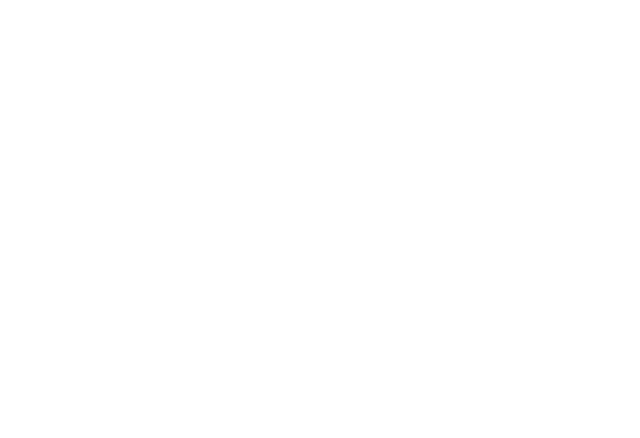
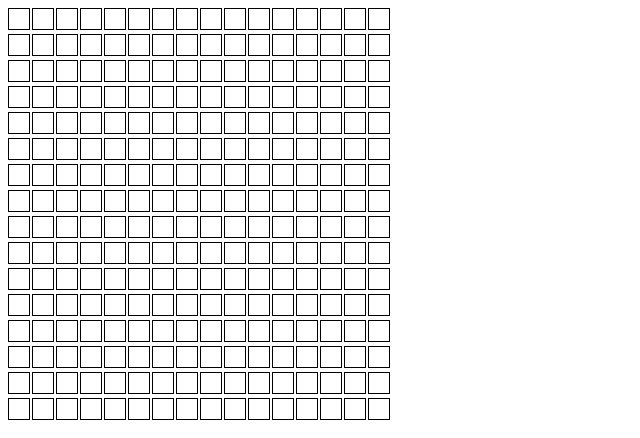
Before and after one commit to shikhar-sharma1703/Web-dev, a plain HTML site: page etch-a-sketch/index.html in a window 1280 px wide. Shown: the whole page, without its empty margins (0-640 px from the left). Drawn offline with Linux system fonts and the light colour scheme.

Commit message:
Created default grid.

```diff
--- /dev/null
+++ b/etch-a-sketch/app.js
@@ -0,0 +1,34 @@
+// Sets important constants and variables
+
+const container = document.getElementById("c");
+let rows = document.getElementsByClassName("gridRow");
+let cells = document.getElementsByClassName("cell");
+
+// Creates a default grid sized 16x16
+function defaultGrid() {
+    makeRows(16);
+    makeColumns(16);
+}
+
+// Takes (rows, columns) input and makes a grid
+function makeRows(rowNum) {
+
+    // Creates rows
+    for (r = 0; r < rowNum; r++) {
+        let row = document.createElement("div");
+        container.appendChild(row).className = "gridRow";
+    };
+};
+
+// Creates columns
+function makeColumns(cellNum) {
+    for (i = 0; i < rows.length; i++) {
+        for (j = 0; j < cellNum; j++) {
+            let newCell = document.createElement("div");
+            rows[j].appendChild(newCell).className = "cell";
+        };
+
+    };
+};
+
+defaultGrid()
--- a/etch-a-sketch/index.html
+++ b/etch-a-sketch/index.html
@@ -1,8 +1,13 @@
 <!DOCTYPE html>
-<html>
-    <head>
-        <title>Etch-a-Sketch</title>
-        <link rel="stylesheet" type="text/css" href="styles.css">
-        <script type="text/javascript" src="script.js"></script>
-    </head>
-</html>
+
+<head>
+    <title>Etch-a-Sketch</title>
+    <link rel="stylesheet" type="text/css" href="style.css">
+</head>
+
+<body>
+    <div id="c">
+    </div>
+
+</body>
+<script type="text/javascript" src="app.js"></script>
--- /dev/null
+++ b/etch-a-sketch/style.css
@@ -0,0 +1,7 @@
+.cell{
+    border: 1px solid black;
+    min-width: 20px;
+    min-height: 20px;
+    display: inline-block;
+    margin-right: 2px;
+}
```
Also changed, not shown: etch-a-sketch/script.js (deleted), etch-a-sketch/styles.css (deleted).
